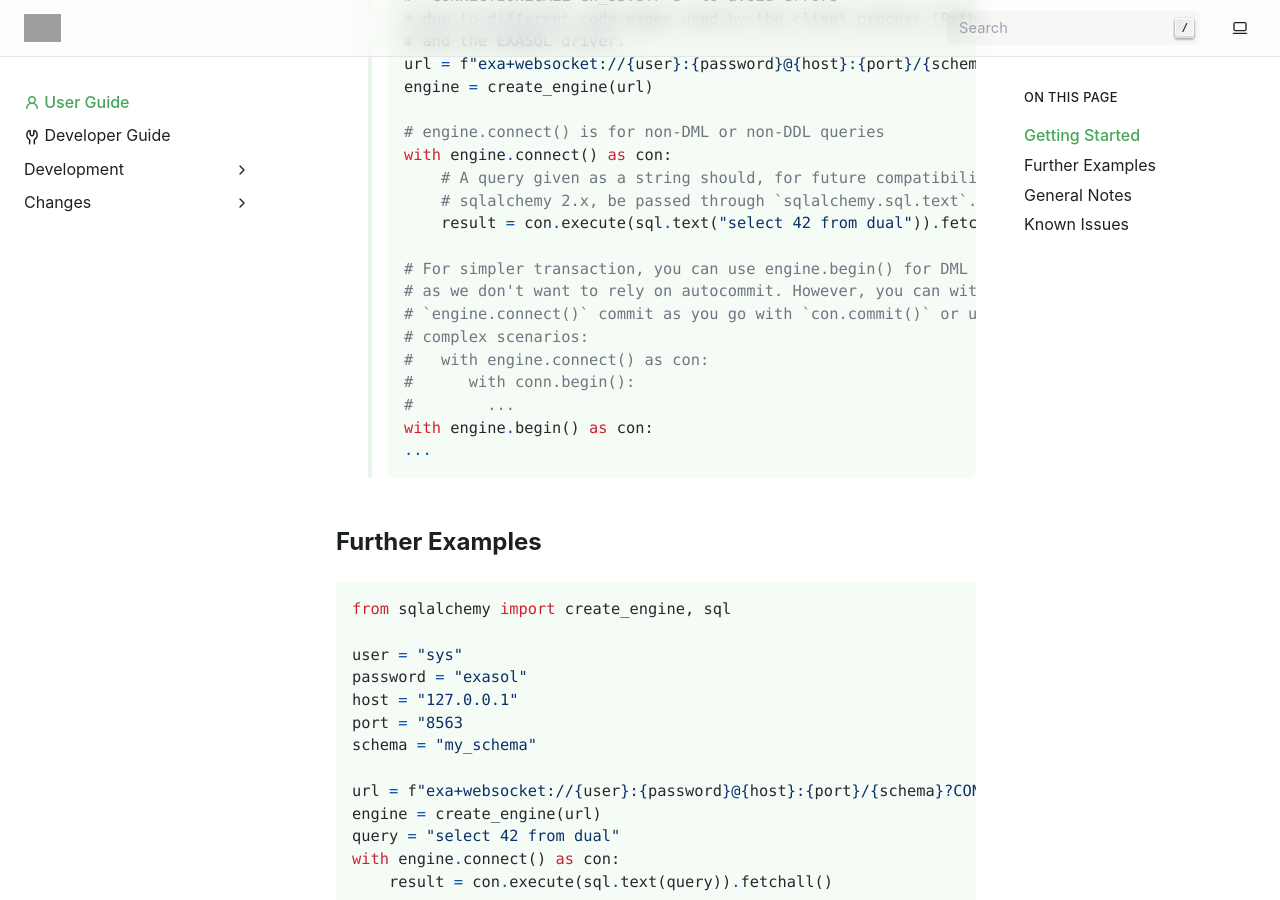
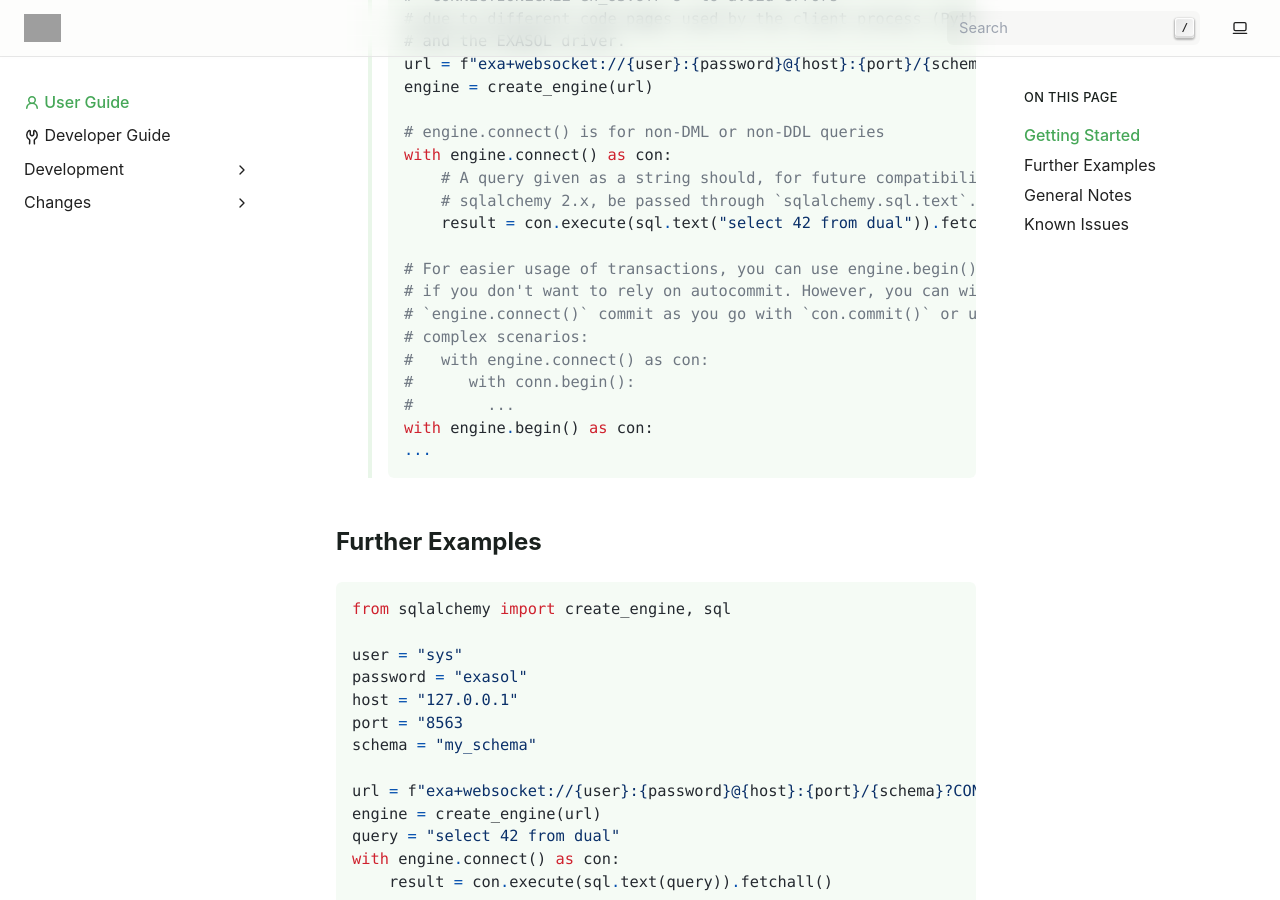
Before and after one commit to exasol/sqlalchemy-exasol, a Sphinx documentation site: the page built from doc/user_guide.rst, in a window 1280 px wide and 900 px high, scrolled down 962 px. Built offline with Sphinx 7.4.7, drawn with Linux system fonts in a browser that asks for light colours; pages that are not in the unit, such as notebooks, are missing from menus; grey boxes are pictures that could not be loaded.

Commit message:
Add change to user_guide.rst per review comment

```diff
--- a/doc/user_guide.rst
+++ b/doc/user_guide.rst
@@ -46,8 +46,8 @@ Getting Started
             # sqlalchemy 2.x, be passed through `sqlalchemy.sql.text`.
             result = con.execute(sql.text("select 42 from dual")).fetchall()
 
-        # For simpler transaction, you can use engine.begin() for DML & DDL,
-        # as we don't want to rely on autocommit. However, you can with
+        # For easier usage of transactions, you can use engine.begin() for DML & DDL,
+        # if you don't want to rely on autocommit. However, you can with
         # `engine.connect()` commit as you go with `con.commit()` or use, for more
         # complex scenarios:
         #   with engine.connect() as con:
```
